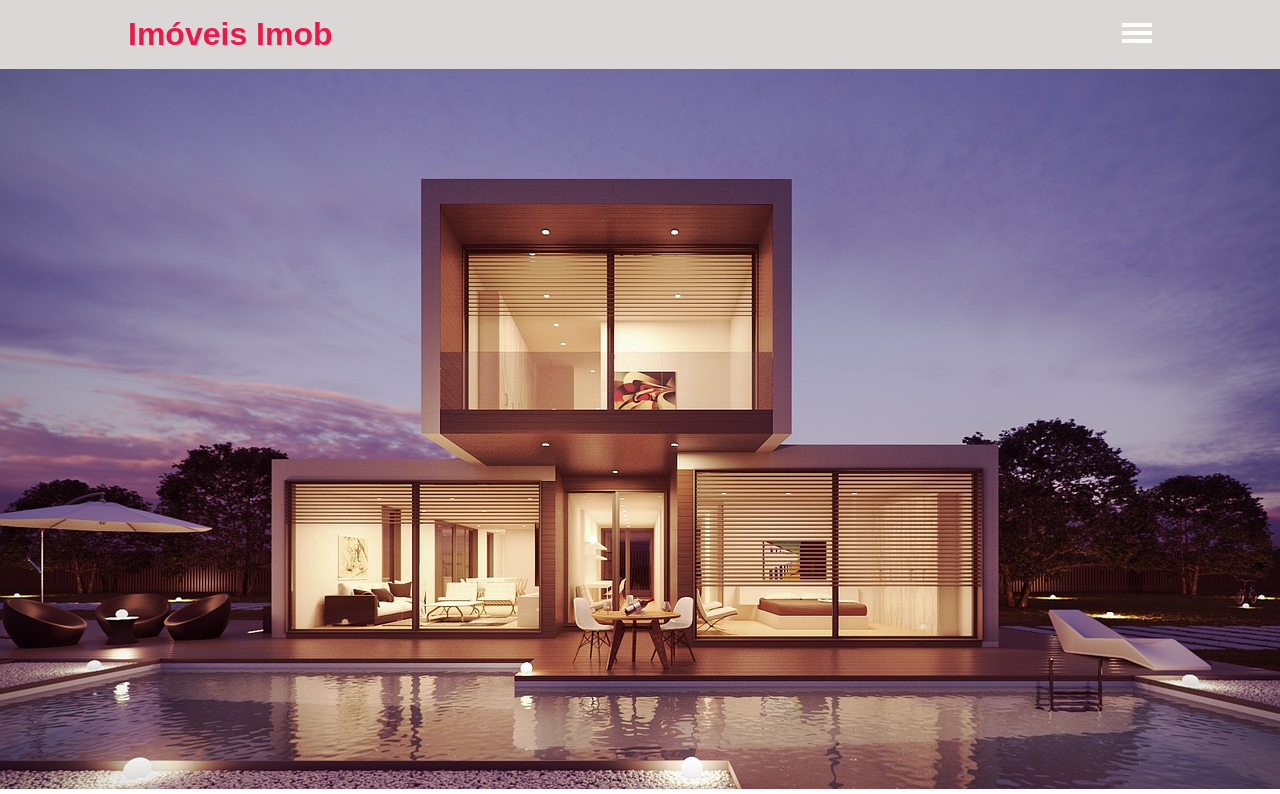
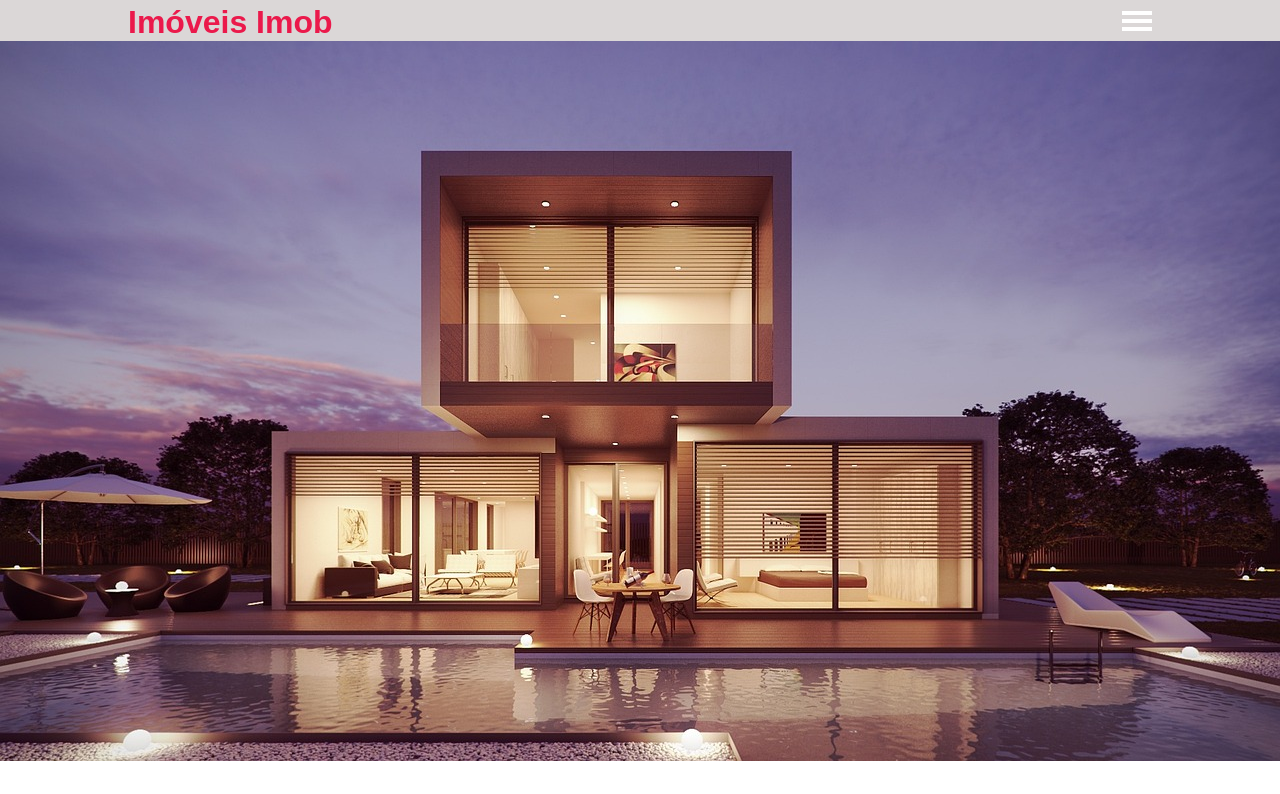
Before and after one commit to BganaRoxa/Imoveis_Imob, a plain HTML site: page index.html in a window 1280 px wide. Shown: the top 794 px of the page. Drawn offline with nearby package versions, Linux system fonts and the light colour scheme; a web font is replaced by a local one.

Commit message:
removing padding from header

```diff
--- a/main.css
+++ b/main.css
@@ -14,15 +14,14 @@
 
 header {
     background-color: rgb(219, 215, 215);
-    padding-top: 16px;
     color: #eb194b;
+    padding-top: 4px;
 }
 
 header > .container {
     display: flex;
     justify-content: space-between;
     align-items: center;
-    padding-bottom: 16px;
 }
 
 
```
